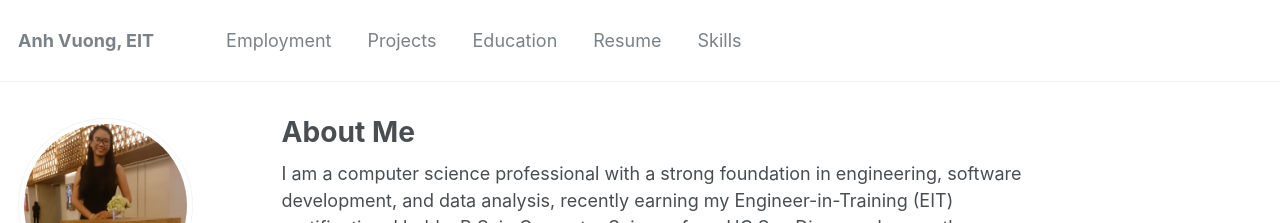
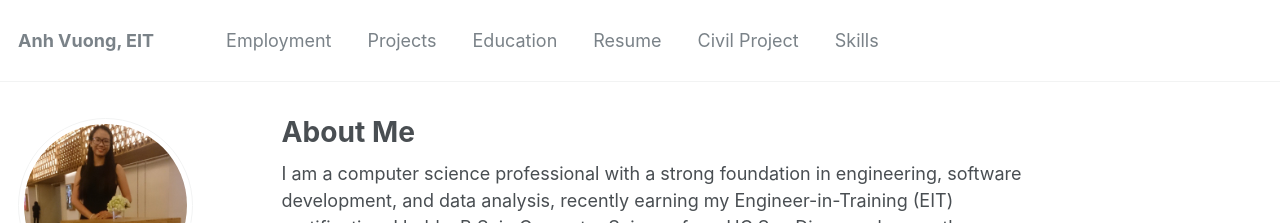
Before and after one commit to ahvuong/ahvuong.github.io, a Jekyll site: the page built from _pages/about.md, in a window 1280 px wide. Shown: the top 223 px of the page. Built offline with Jekyll 4.4.1, drawn with Linux system fonts in a browser that asks for light colours.

Commit message:
update link

```diff
--- a/_data/navigation.yml
+++ b/_data/navigation.yml
@@ -12,5 +12,8 @@ main:
   - title: "Resume"
     url: /resume/
 
+  - title: "Civil Project"
+    url: /civil/
+
   - title: "Skills"
     url: /skills/
```
